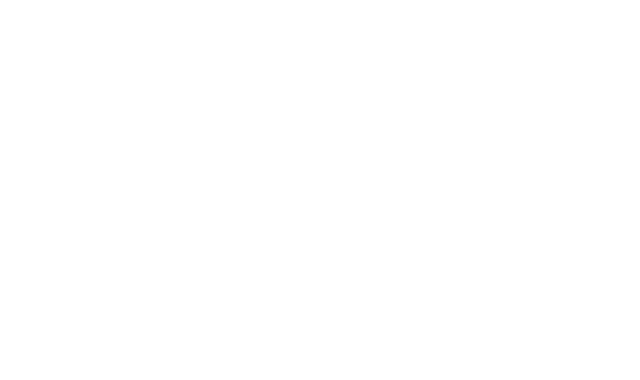
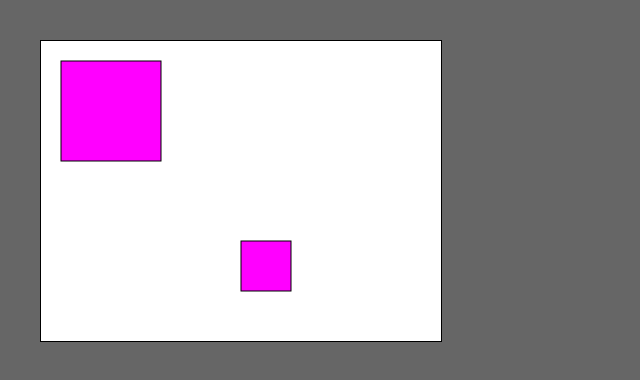
Before and after one commit to LochieCameron/Learning-web-development, a plain HTML site: page index.html in a window 1280 px wide. Shown: the whole page, without its empty margins (0-640 px from the left). Drawn offline with Linux system fonts and the light colour scheme.

Commit message:
Working with the HTML 5 canvas tag!

```diff
--- a/index.html
+++ b/index.html
@@ -1,2 +1,33 @@
 <!doctype html>
 <html>
+<head>
+<title>Canvas</title>
+<style type="text/css">
+body {
+    margin: 40px;
+    background: #666;
+}
+#my_canvas {
+    background: #fff;
+    border: #000 1px solid;
+}
+</style>
+<script type="text/javascript">
+function draw() {
+    console.log("Running");
+    var ctx = document.getElementById('my_canvas').getContext('2d');
+    //ctx.fillRect(x, y, width, height)
+    ctx.fillStyle = "magenta";
+    ctx.fillRect(20, 20, 100, 100);
+    ctx.fillRect(200, 200, 50, 50);
+    ctx.strokeRect(20, 20, 100, 100);
+    ctx.strokeRect(200, 200, 50, 50);
+    //ctx.clearRect(x, y, w, h);
+}
+window.onload = draw;
+</script>
+</head>
+<body>
+<canvas id="my_canvas" width="400" height="300"></canvas>
+</body>
+</html>
```
